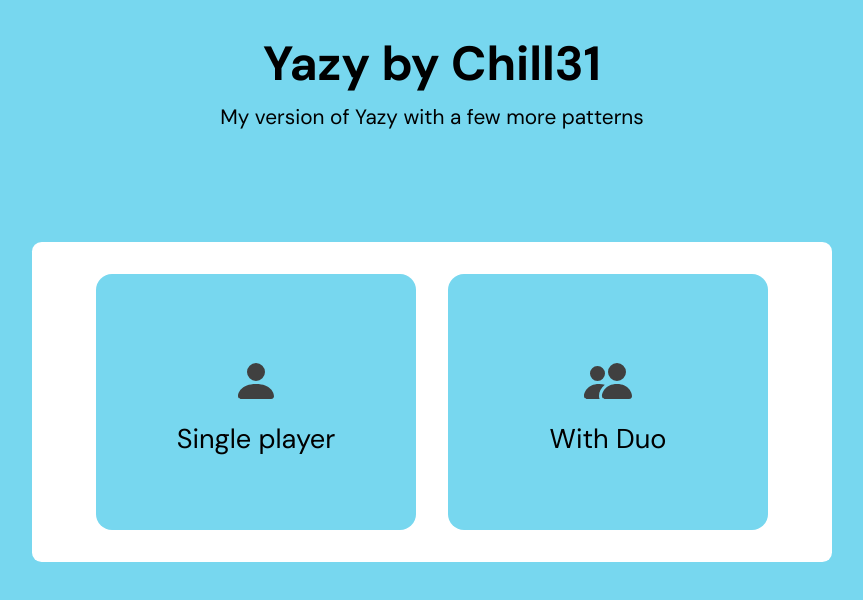
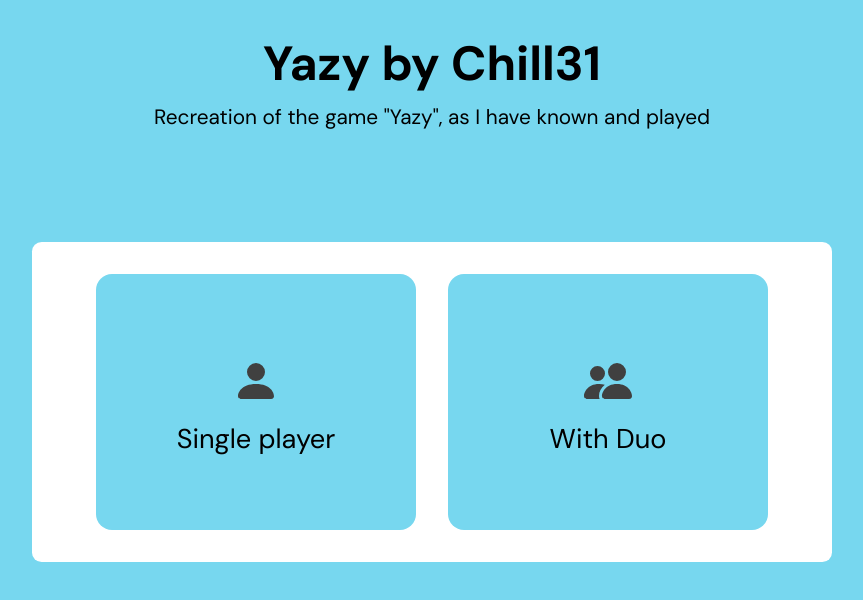
Before and after one commit to chill31/chill31-yazy, a plain HTML site: page index.html in a window 1280 px wide. Shown: the whole page, without its empty margins (208-1071 px from the left). Drawn offline with nearby package versions, Linux system fonts and the light colour scheme.

Commit message:
edited subtitle

```diff
--- a/index.html
+++ b/index.html
@@ -13,7 +13,7 @@
 
   <header class="page-header">
     <h1 class="page-title">Yazy by Chill31</h1>
-    <p class="page-info">My version of Yazy with a few more patterns</p>
+    <p class="page-info">Recreation of the game "Yazy", as I have known and played</p>
   </header>
 
   <div class="type-selector">
```
